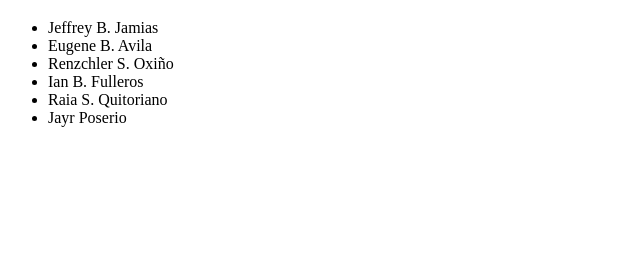
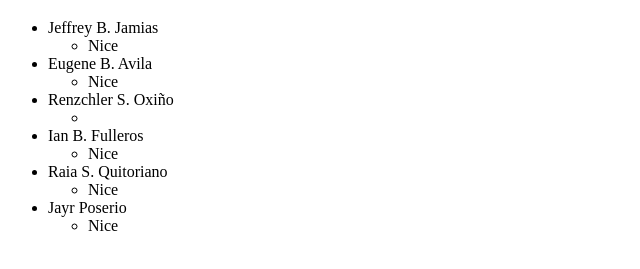
Before and after one commit to jamias0jeffrey/fixing-conflict, a plain HTML site: page index.html in a window 1280 px wide. Shown: the part 61-330 px from the top of the page, without its empty margins (0-640 px from the left). Drawn offline with Linux system fonts and the light colour scheme.

Commit message:
Impression Added - Renzchler

```diff
--- a/index.html
+++ b/index.html
@@ -12,11 +12,29 @@
 	<h1>Avengers</h1>
 	<ul>
 		<li>Jeffrey B. Jamias</li>
+			<ul>
+				<li>Nice</li>
+			</ul>
 		<li>Eugene B. Avila</li>
+			<ul>
+				<li>Nice</li>
+			</ul>
 		<li>Renzchler S. Oxiño</li>
+			<ul>
+				<li></li>
+			</ul>
 		<li>Ian B. Fulleros</li>
+			<ul>
+				<li>Nice</li>
+			</ul>
 		<li>Raia S. Quitoriano</li>
+			<ul>
+				<li>Nice</li>
+			</ul>
 		<li>Jayr Poserio</li>
+			<ul>
+				<li>Nice</li>
+			</ul>
 	</ul>
 
 </body>
```
